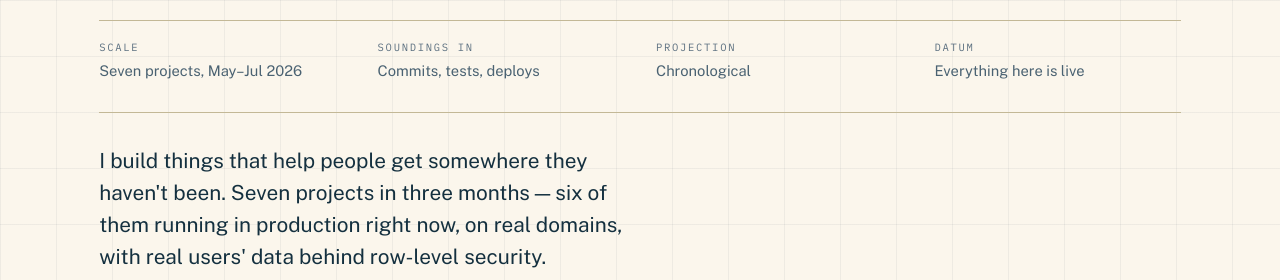
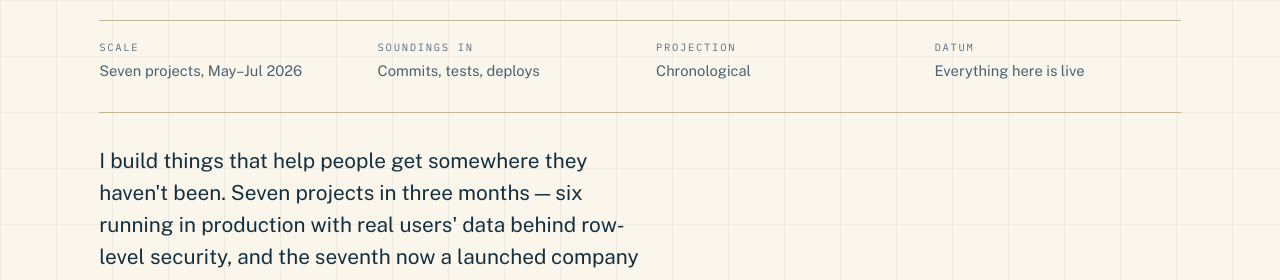
Before and after one commit to windwardline/portfolio, a plain HTML site: page index.html in a window 1280 px wide. Shown: the part 504-784 px from the top of the page. Drawn offline with nearby package versions, Linux system fonts and the light colour scheme.

Commit message:
docs: bring the chart current — seventh waypoint is a launched company (#2)
Lede reflects six production products plus Refactored live on its own
domain; README records the July 2026 state of the chart.

```diff
--- a/index.html
+++ b/index.html
@@ -48,9 +48,9 @@
 
   <p class="block__lede">
     I build things that help people get somewhere they haven't been.
-    Seven projects in three months — six of them running in production
-    right now, on real domains, with real users' data behind row-level
-    security.
+    Seven projects in three months — six running in production with real
+    users' data behind row-level security, and the seventh now a launched
+    company with its own domain.
   </p>
 
   <nav class="block__nav" aria-label="Sections">
```
Also changed, not shown: 1 other file.
